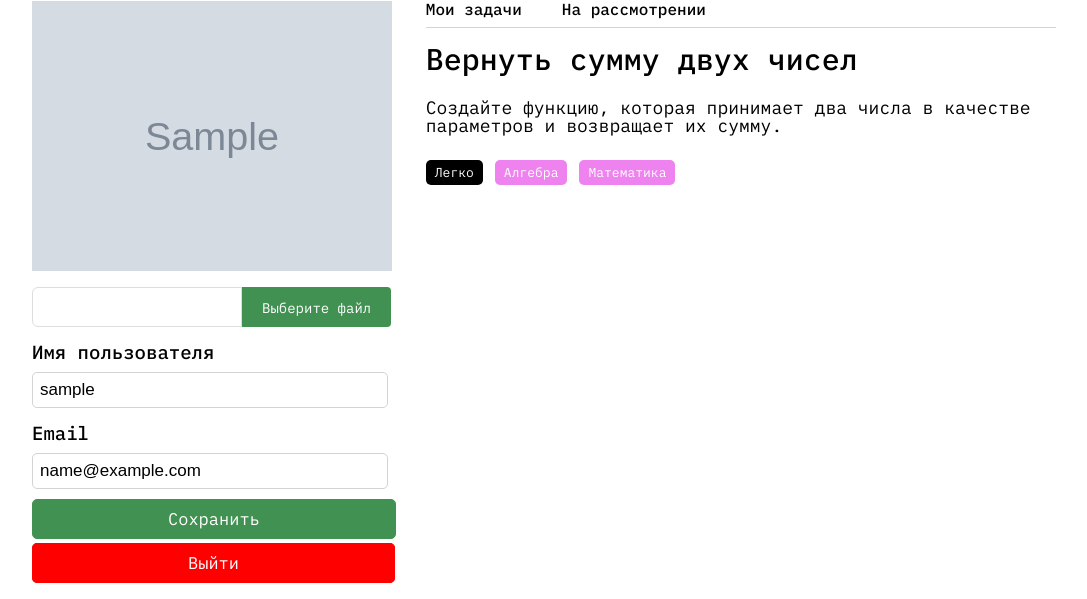
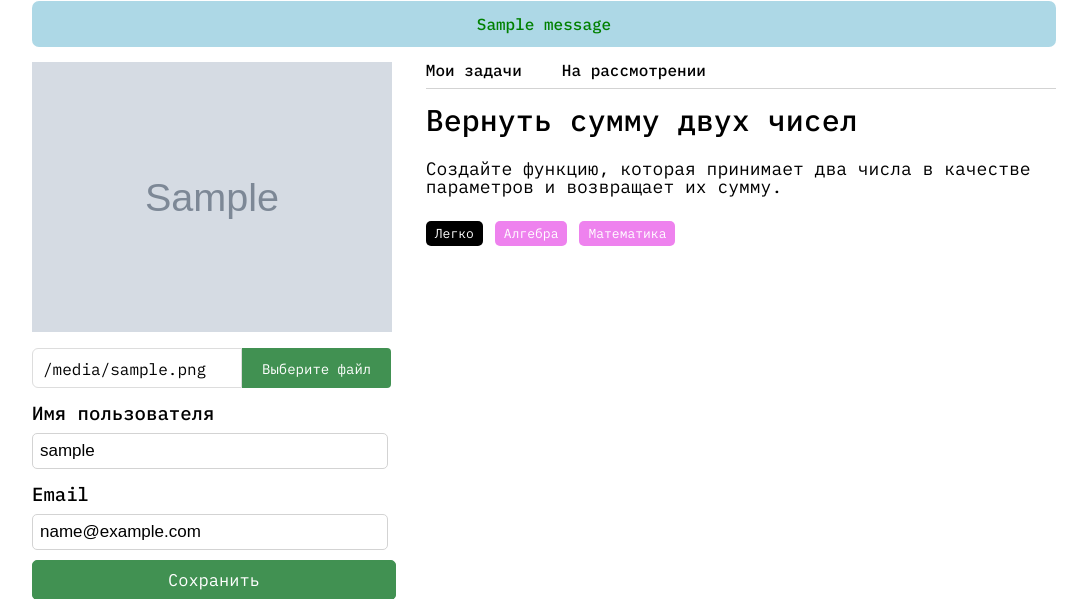
Before and after one commit to katsuyorii/CodeBrain, a Django app: page /accounts/profile/ in a window 1280 px wide. Shown: the part 109-708 px from the top of the page, without its empty margins (96-1183 px from the left). Run offline with Django 4.2, Linux system fonts and the light colour scheme; a user stored in the database is signed in; tables that the repository leaves empty hold one stand-in row (values such as "Sample post"); grey boxes marked "Sample" are stand-in pictures; one stand-in notice (Sample message) is shown; some libraries are stand-ins or nearby versions.

Commit message:
add messasges sucssec

```diff
--- a/codebrain/codebrain/settings.py
+++ b/codebrain/codebrain/settings.py
@@ -47,6 +47,7 @@ INSTALLED_APPS = [
     'users',
 
     "debug_toolbar",
+    'django_cleanup',
 ]
 
 MIDDLEWARE = [
--- a/codebrain/static/css/style.css
+++ b/codebrain/static/css/style.css
@@ -737,3 +737,17 @@ body {
 .input-file input[type=file]:disabled+.input-file-btn {
     background-color: #eee;
 }
+
+.success {
+    display: flex;
+    justify-content: center;
+    align-items: center;
+    background-color: LightBlue;
+    color: green;
+    font-size: 16px;
+    margin-bottom: 15px;
+    padding-top: 15px;
+    padding-bottom: 15px;
+    border-radius: 7px;
+    font-weight: 500;
+}
--- a/codebrain/tasks/views.py
+++ b/codebrain/tasks/views.py
@@ -3,6 +3,7 @@ from .models import Task, Solutiuon, Comment
 from .forms import AddCommentForm
 from django.views.generic.edit import FormMixin
 from django.urls import reverse_lazy
+from django.contrib import messages
 
 
 class IndexView(TemplateView):
@@ -46,7 +47,7 @@ class TaskDetailView(DetailView, FormMixin):
         context = super().get_context_data(**kwargs)
         context['title'] = self.object.title
         context['solutions'] = Solutiuon.objects.filter(task_id=self.object.pk).select_related('prog_lang')
-        context['comments'] = Comment.objects.filter(task_id=self.object.pk).select_related('author')
+        context['comments'] = Comment.objects.filter(task_id=self.object.pk).select_related('author').order_by('-date_created')
         context['form'] = self.get_form()
 
         return context
@@ -60,6 +61,7 @@ class TaskDetailView(DetailView, FormMixin):
             comm.author_id = request.user.pk
             comm.task_id = current_task.pk
             comm.save()
+            messages.success(self.request, 'Комментарий был успешно добавлен!')
             return self.form_valid(form)
         else:
             return self.form_invalid(form)
--- a/codebrain/users/templates/users/profile.html
+++ b/codebrain/users/templates/users/profile.html
@@ -2,6 +2,14 @@
 {% load static %}
 
 {% block content %}
+    {% if messages %}
+        {% for message in messages %}
+            <div class="{{message.tags}}">
+                {{ message }}
+            </div>
+        {% endfor %}
+        </ul>
+    {% endif %}
     <div class="profile-row">
         <div class="profile-info">
             <img class="profile-info-logo" src="{{ user.image.url }}" alt="Logo">
@@ -9,7 +17,7 @@
             <form method="POST" enctype="multipart/form-data">
                 {% csrf_token %}
                 <label class="input-file" for="{{ form.image.id_for_label }}">
-                    <span class="input-file-text" type="text"></span>
+                    <span class="input-file-text" type="text">{{user.image.url}}</span>
                     {{ form.image }}
                     <span class="input-file-btn">Выберите файл</span>
                 </label>
--- a/codebrain/users/templates/users/register.html
+++ b/codebrain/users/templates/users/register.html
@@ -3,6 +3,7 @@
 
 {% block content %}
 <form method="POST">
+    <p>{{ form.errors }}</p>
     {% csrf_token %}
     <label class=" label-login" for="{{ form.username.id_for_label }}">Почта</label>
     <br>
--- a/codebrain/users/views.py
+++ b/codebrain/users/views.py
@@ -3,6 +3,7 @@ from django.views.generic import UpdateView, CreateView
 from django.urls import reverse_lazy
 from .forms import UserLoginForm, ProfileUserForm, UserRegistrationForm
 from .models import User
+from django.contrib import messages
 
 
 class LoginUserView(LoginView):
@@ -10,6 +11,7 @@ class LoginUserView(LoginView):
     template_name = 'users/login.html'
 
     def get_success_url(self):
+        messages.success(self.request, 'Вы успешно вошли в систему!')
         return reverse_lazy('index')
 
 
@@ -19,6 +21,7 @@ class ProfileUserView(UpdateView):
     template_name = 'users/profile.html'
 
     def get_success_url(self):
+        messages.success(self.request, 'Данные успешно обновлены!')
         return reverse_lazy('profile')
 
     def get_object(self):
@@ -30,4 +33,5 @@ class RegistrationUserView(CreateView):
     template_name = 'users/register.html'
 
     def get_success_url(self):
-        return reverse_lazy('profile')
+        messages.success(self.request, 'Вы успешно зарегестрировались в системе!')
+        return reverse_lazy('index')
```
Also changed, not shown: codebrain/tasks/templates/tasks/index.html (+8 -0 lines), codebrain/tasks/templates/tasks/task-detail.html (+9 -0 lines).
